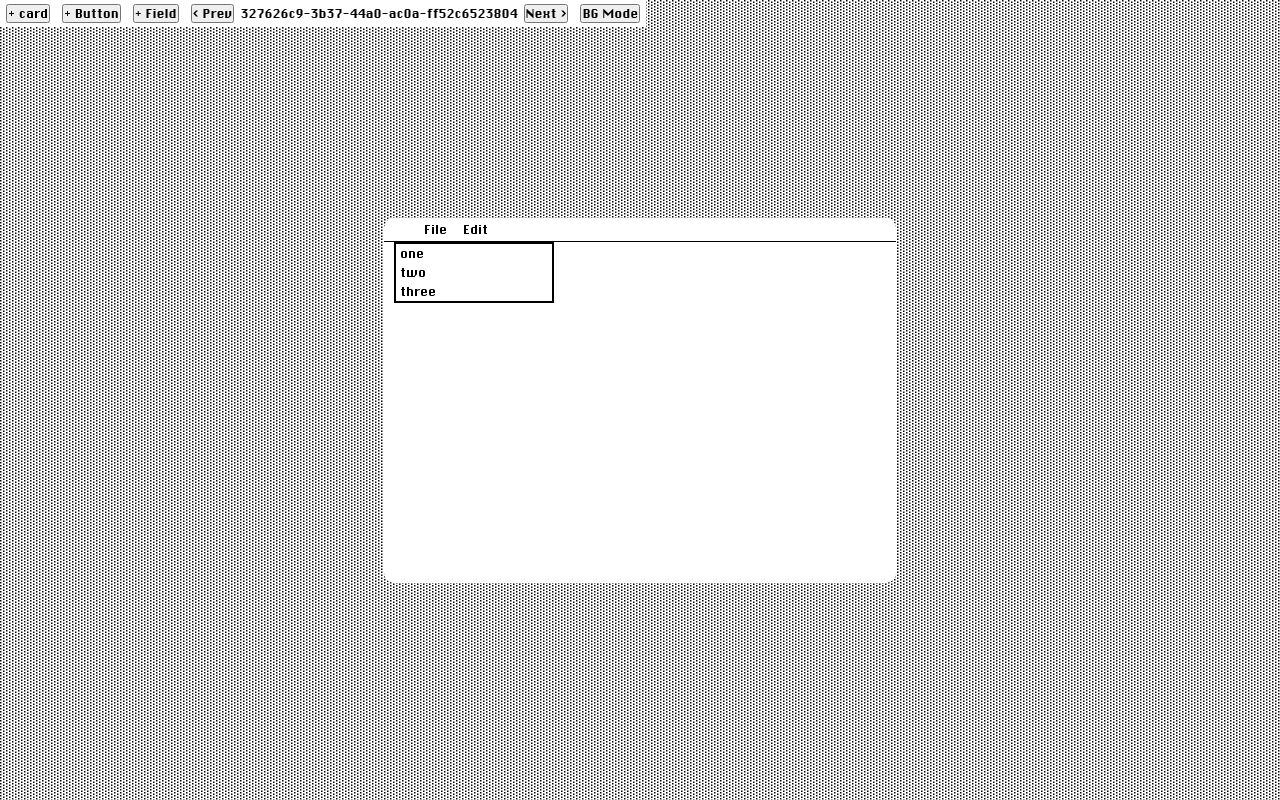
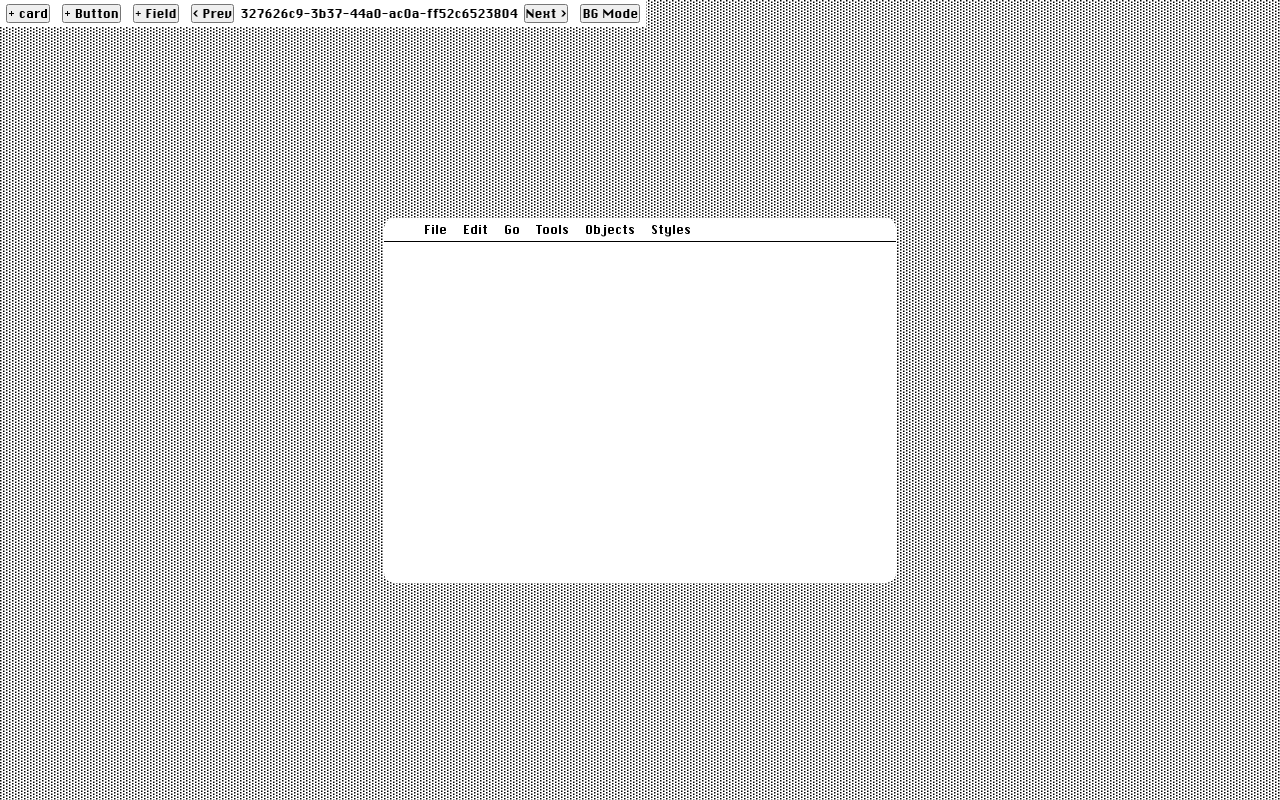
Before and after one commit to oaklandgit/Cardigan, a React (Vite) app: page / in a window 1280 px wide. Built offline with nearby package versions, Linux system fonts and the light colour scheme.

Commit message:
Menu refactoring

```diff
--- a/src/components/Menu.module.css
+++ b/src/components/Menu.module.css
@@ -1,4 +1,8 @@
 .menu {
+  position: relative;
+}
+
+.container {
   position: absolute;
   border: 2px solid black;
   background-color: white;
@@ -7,41 +11,13 @@
   min-width: 160px;
 }
 
-/* .label {
+.title {
   padding: 4px 8px;
   position: relative;
 }
 
-.label:hover, .label.active {
+.title:hover, .title.active {
   background-color: black;
   color: white;
   cursor: pointer;
 }
-
-.menu {
-  position: absolute;
-  border: 2px solid black;
-  background-color: white;
-  top: 24px;
-  left: 0;
-  min-width: 160px;
-}
-
-.item {
-  padding: 2px;
-  color: black;
-}
-
-.item:hover {
-  background-color: black;
-  color: white;
-  cursor: pointer;
-}
-
-.section {
-  border-top: 1px solid black;
-}
-
-.shortcut {
-  float: right;
-} */
--- a/src/components/Menu.tsx
+++ b/src/components/Menu.tsx
@@ -1,34 +1,15 @@
 import styles from './Menu.module.css';
 
-export default function Menu({ children }) {
+export default function Menu({ title, isActive, children }) {
 
   return (
 
     <div className={styles.menu}>
-      {children}
+      <div className={`${styles.title} ${isActive && styles.active}`}>{title}</div>
+      <div className={styles.container} style={{ display: !isActive && 'none'}}>
+        {children}
+      </div>
     </div>
 
-    //label, items, active, hide, handleAction
-
-    // <div onMouseLeave={hide} className={`${styles.label} ${active && styles.active}`}>
-
-    //   {label}
-
-    //   {items &&
-    //     <div className={styles.menu} style={{ display: active ? 'block' : 'none' }}>
-    //       {items.map((item: { label: string, section: boolean, shortcut: string, callback: () => void }, index: number) =>
-    //         <div
-    //           onMouseUp={() => handleAction(item.action)}
-    //           key={index}
-    //           className={`${styles.item} ${item.section && styles.section}`}>
-    //           {item.label}
-    //           <span className={styles.shortcut}>{item.shortcut}</span>
-    //         </div>
-    //       )}
-    //     </div>
-    //   }
-
-
-    // </div>
   )
 }
--- a/src/components/MenuTitle.tsx
+++ /dev/null
@@ -1,13 +0,0 @@
-import styles from './menuTitle.module.css';
-
-export default function MenuTitle({ title, isActive, children }) {
-
-  return (
-
-    <div className={styles.container}>
-      <div className={styles.label}>{title}</div>
-      {children}
-    </div>
-
-  )
-}
--- a/src/components/Menubar.tsx
+++ b/src/components/Menubar.tsx
@@ -1,6 +1,6 @@
 import { useState } from 'react';
 import { menubarItems } from './menubarItems';
-import MenuTitle from './MenuTitle';
+// import MenuTitle from './MenuTitle';
 import Menu from './Menu';
 import MenuItem from './MenuItem';
 import styles from './Menubar.module.css';
@@ -17,32 +17,22 @@
     setSelectedMenuIndex(index);
   }
 
-  const hide = (index: number) => {
-    setSelectedMenuIndex(null);
-  }
-
   return (
 
     <div className={`${styles.menubar} ${mode && styles.backgroundMode}`}>
 
-      <MenuTitle title="">
-        <Menu>
-          <MenuItem title="one" />
-          <MenuItem title="two" />
-          <MenuItem title="three" />
+      {menubarItems.map( (menu, i) =>
+        (
+        <div key={i} onMouseLeave={() => setSelectedMenuIndex(null)} onClick={() => toggleMenu(i)}>
+          <Menu title={menu.label} isActive={i === selectedMenuIndex}>
+          {menu.items?.map( (item, j) =>
+            <MenuItem key={j} title={item.label} />
+          )}
         </Menu>
-       </MenuTitle>
+       </div>
+        )
+      )}
 
-      <MenuTitle title="File" />
-      <MenuTitle title="Edit" />
-
-      {/*
-      {menubarItems.map((item, index) => (
-        <div key={item.id} onClick={() => toggleMenu(index)}>
-          <Menu hide={hide} active={index === selectedMenuIndex ? true : false} label={item.label} items={item.items} handleAction={handleAction} />
-        </div>
-      ))}
-      */}
     </div>
   )
 }
--- a/src/components/menuTitle.module.css
+++ /dev/null
@@ -1,14 +0,0 @@
-.container {
-    position: relative;
-}
-
-.label {
-  padding: 4px 8px;
-}
-
-
-.label:hover, .label.active {
-  background-color: black;
-  color: white;
-  cursor: pointer;
-}
```
